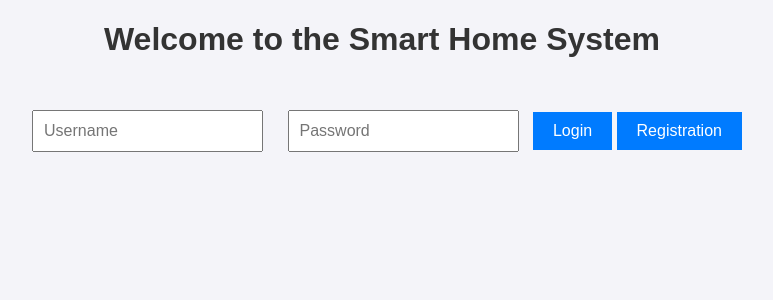
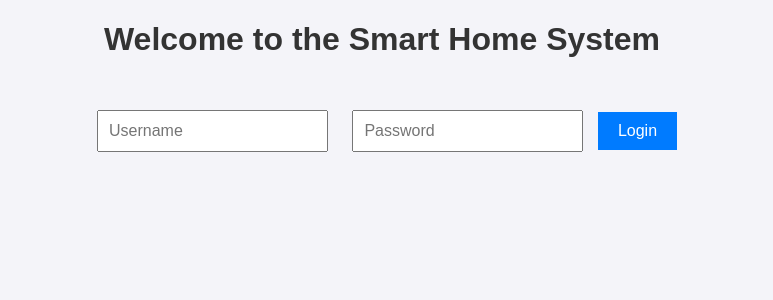
Before and after one commit to RudyXuannito/homestation, a FastAPI app: page / in a window 1280 px wide. Shown: the top 300 px of the page, without its empty margins (258-1031 px from the left). Run offline with FastAPI, Linux system fonts and the light colour scheme.

Commit message:
delete button registration

```diff
--- a/templates/index.html
+++ b/templates/index.html
@@ -14,8 +14,6 @@
         <button type="submit">Login</button>
     </form>
     </form>
-    <form action="registrationn" target="_blank">
-            <button>Registration</button>
-    </form>
+
 </body>
 </html>
```
